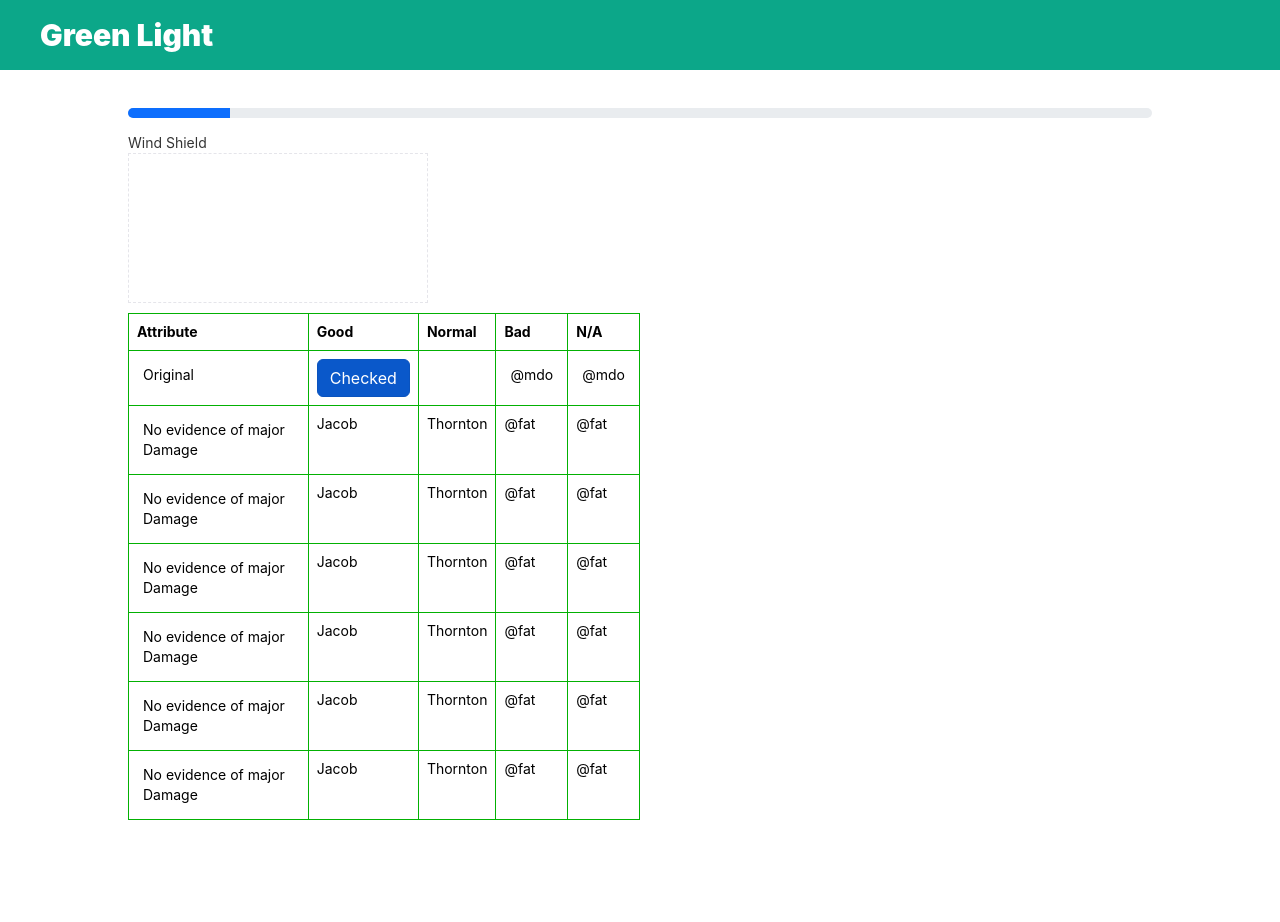
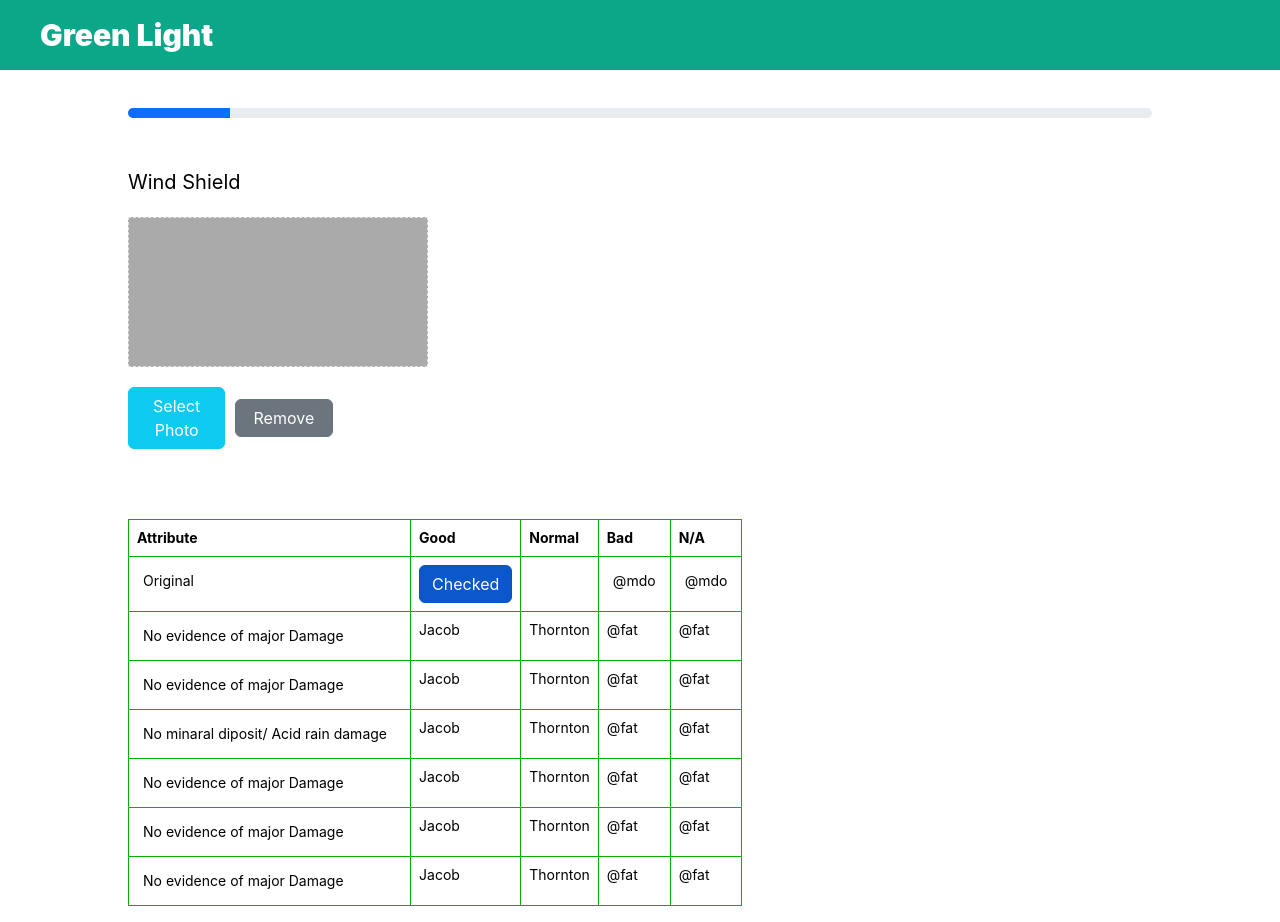
Before and after one commit to YahampathChandika/GreenLight, a React (Create React App) app: page / in a window 1280 px wide. Before the commit the page ends 836 px from the top, so only its background shows below. Built offline with nearby package versions, Linux system fonts and the light colour scheme; some icons are missing.

Commit message:
add-button

```diff
--- a/src/assets/scss/VisualInspection.css
+++ b/src/assets/scss/VisualInspection.css
@@ -12,7 +12,7 @@
 }
 
 .inspaction-bot {
-    width: 50%;
+    width: 60%;
 
 }
 
--- a/src/components/vehicleDetails/VisualInspection.jsx
+++ b/src/components/vehicleDetails/VisualInspection.jsx
@@ -21,14 +21,18 @@ function VisualInspection() {
           <div className="progress" style={{height :'10px' , marginBottom:'15px'}}>
             <div className="progress-bar" role="progressbar" style={{ width: '10%' }} aria-valuenow="25" aria-valuemin="0" aria-valuemax="100"></div>
           </div>
-          <p>Wind Shield</p>
+          <p style={{marginTop:'50px', marginBottom:'20px' , fontSize:'20px' , fontStyle:'bold' , color:'black'}}>Wind Shield</p>
         </div>
         <div className='inspaction-mid'>
         <Uploader action="//jsonplaceholder.typicode.com/posts/" draggable>
-          <div style={{ height: 150, width:300, display: 'flex', alignItems: 'center', justifyContent: 'center' }}>
+          <div style={{ height: 150, width:300, display: 'flex', alignItems: 'center', justifyContent: 'center' , backgroundColor:'#aaaaaa' }}>
             <CameraRetroIcon />
           </div>
         </Uploader>
+        <div className='inspaction-mid-butt' style={{marginBottom:'70px' , marginTop:'20px'}}>
+           <button type="button" class="btn btn-info" style={{width:'9.5%',color:'white'}}>Select Photo</button>
+           <button type="button" class="btn btn-secondary" style={{marginLeft:'10px',width:'9.5%'}} >Remove</button>
+        </div>
         </div>
         <div className='inspaction-bot' >
           <table class="table table-bordered" style={{border:'1px solid #03b103'}} >
@@ -79,7 +83,7 @@ function VisualInspection() {
                   <td>@fat</td>
                 </tr>
                 <tr>
-                  <td style={{padding:'14px'}}> <p>No evidence of major Damage</p> </td>
+                  <td style={{padding:'14px'}}> <p>No minaral diposit/ Acid rain damage</p> </td>
                   <td>Jacob</td>
                   <td>Thornton</td>
                   <td>@fat</td>
@@ -106,7 +110,6 @@ function VisualInspection() {
                   <td>@fat</td>
                   <td>@fat</td>
                 </tr>
-
               </tbody>
             </table>
         </div>
```
